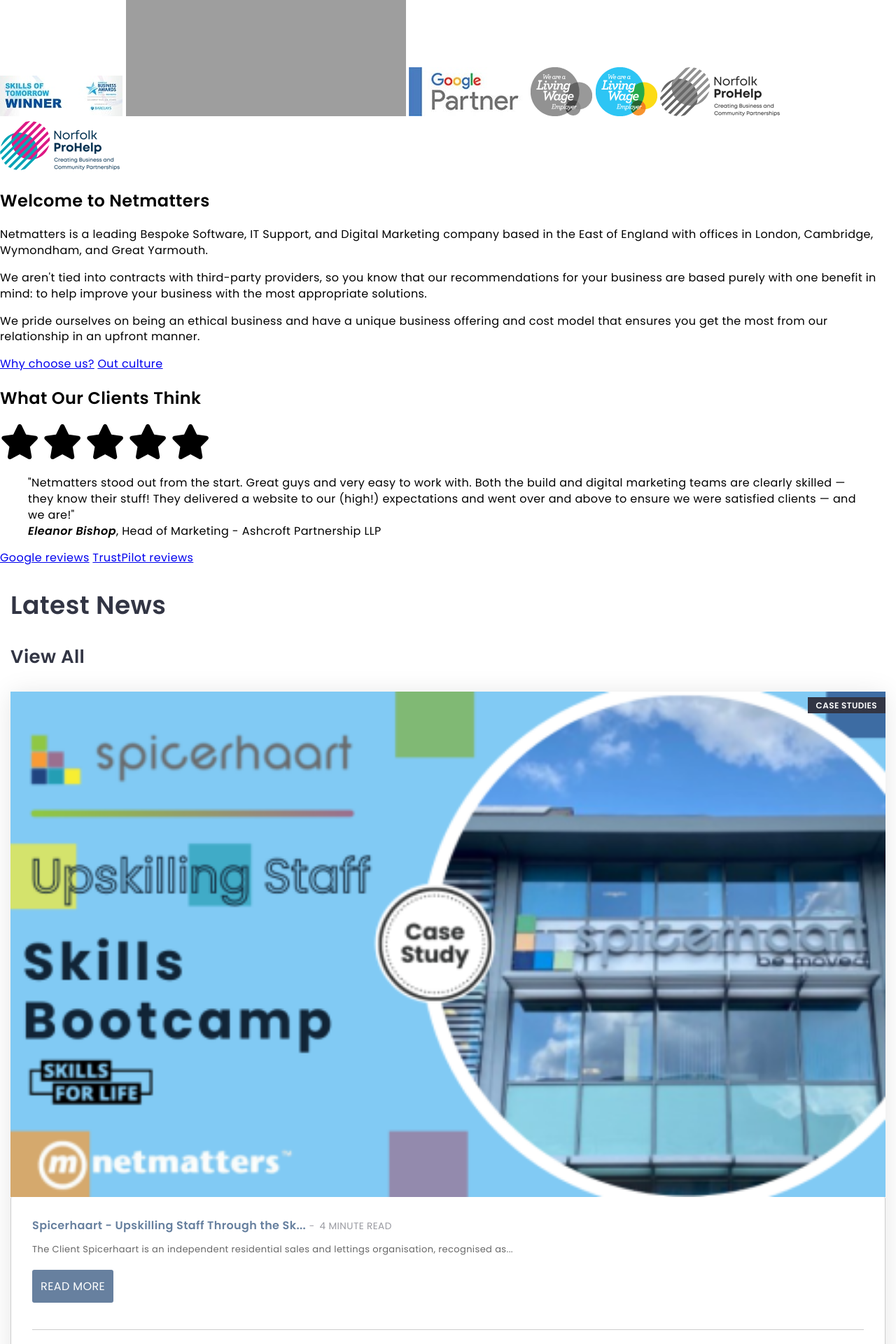
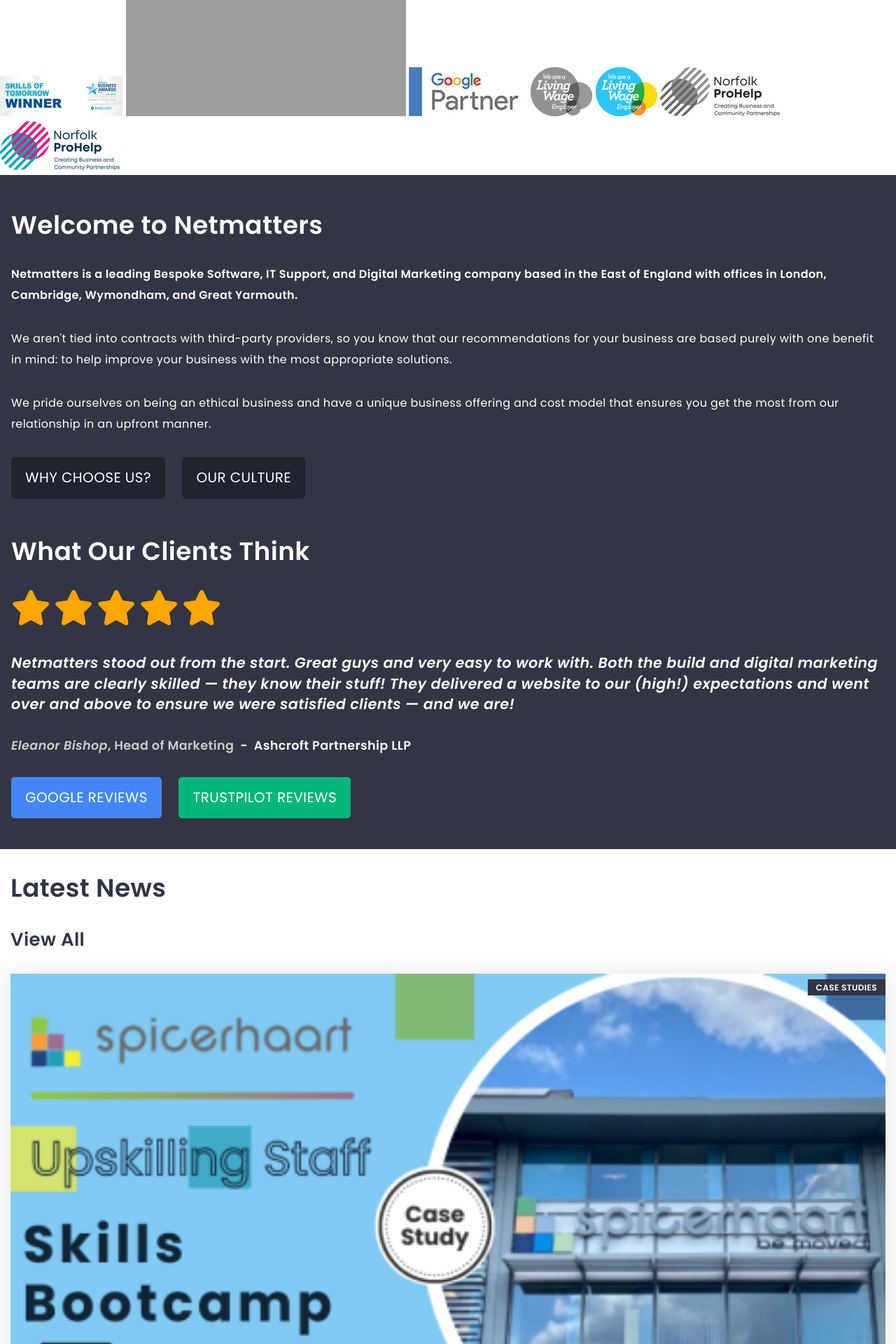
Before and after one commit to hortfrancis/netmatters-homepage, a PHP site: page / in a window 1280 px wide. Shown: the part 3693-5613 px from the top of the page at 70% size. Run offline with PHP 8.4, Linux system fonts and the light colour scheme; grey boxes are pictures that could not be loaded.

Commit message:
Add styling for Welcome section
- Remove empty scss/layout/_clients.scss
- Move font-decoration: none rule into button placeholder
- Change button padding and border-radius values to em
- Add blockquote rule to normalize.css to remove padding and margin

```diff
--- a/css/application.css
+++ b/css/application.css
@@ -338,12 +338,19 @@ template {
   display: none;
 }
 
-.newsletter-form__button, .clients__link--web-design, .clients__link--digital-marketing, .clients__link--it-support, .clients__link--bespoke-software, .news__card-read-more-button {
-  padding: 0.75em;
+blockquote {
+  padding: 0;
+  margin: 0;
+}
+
+.newsletter-form__button, .clients__link--web-design, .clients__link--digital-marketing, .clients__link--it-support, .clients__link--bespoke-software, .news__card-read-more-button, .welcome__button-link {
+  padding: 0.75em 1em;
   border: none;
-  border-radius: 3px;
+  border-radius: 0.25em;
   color: #fff;
+  display: inline-block;
   text-transform: uppercase;
+  text-decoration: none;
 }
 
 *,
@@ -373,6 +380,12 @@ body {
   border: 0;
 }
 
+.welcome {
+  padding: 1rem 1rem 1.5rem;
+  background-color: #323544;
+  color: #fff;
+}
+
 .news {
   padding-right: 15px;
   padding-left: 15px;
@@ -387,6 +400,84 @@ body {
 
 .footer {
   background-color: #323544;
+}
+
+.welcome__heading {
+  font-size: 2.25rem;
+}
+
+.welcome__paragraph {
+  margin-bottom: 2rem;
+  line-height: 1.875rem;
+}
+.welcome__paragraph a {
+  color: #fff;
+  text-decoration: none;
+}
+.welcome__paragraph a:hover {
+  text-decoration: underline;
+}
+
+.welcome__button-link {
+  background-color: #212330;
+  margin: 0 1em 1em 0;
+  font-size: 1.25rem;
+}
+.welcome__button-link:hover {
+  background-color: #020203;
+}
+
+.welcome__star {
+  fill: #ffa500;
+}
+
+.welcome__testimonial {
+  margin: 2rem 0;
+}
+
+.welcome__testimonial-quote {
+  font-size: 1.3rem;
+  font-style: italic;
+}
+
+.welcome__testimonial-author {
+  margin-top: 2rem;
+  font-size: 1.1rem;
+  font-weight: 600;
+}
+.welcome__testimonial-author a {
+  color: #fff;
+  text-decoration: none;
+}
+.welcome__testimonial-author a:hover {
+  text-decoration: underline;
+}
+
+.welcome__testimonial-author-name {
+  color: #ccc;
+}
+
+.welcome__testimonial-author-organisation:before {
+  content: "-";
+  padding: 0 0.5em;
+}
+
+.welcome__paragraph--first {
+  font-weight: 600;
+}
+
+.welcome__button-link--google {
+  background-color: #4387f6;
+}
+.welcome__button-link--google:hover {
+  background-color: #0b5ce2;
+}
+
+.welcome__button-link--trustpilot {
+  background-color: #00b67b;
+}
+.welcome__button-link--trustpilot:hover {
+  background-color: #006a47;
 }
 
 .news__header {
@@ -544,7 +635,6 @@ body {
 
 .clients__link--bespoke-software {
   background-color: #67809F;
-  text-decoration: none;
 }
 .clients__link--bespoke-software:hover {
   background-color: #485b72;
@@ -552,7 +642,6 @@ body {
 
 .clients__link--it-support {
   background-color: #4183D7;
-  text-decoration: none;
 }
 .clients__link--it-support:hover {
   background-color: #235ea8;
@@ -560,7 +649,6 @@ body {
 
 .clients__link--digital-marketing {
   background-color: #2ECC71;
-  text-decoration: none;
 }
 .clients__link--digital-marketing:hover {
   background-color: #208e4e;
@@ -568,7 +656,6 @@ body {
 
 .clients__link--web-design {
   background-color: #926FB1;
-  text-decoration: none;
 }
 .clients__link--web-design:hover {
   background-color: #6c4a89;
--- a/index.html
+++ b/index.html
@@ -281,60 +281,69 @@
 
         </section>
 
-        <section> <!-- Welcome -->
+        <section class="welcome"> <!-- Welcome -->
 
-            <h2>Welcome to Netmatters</h2>
-            <p>Netmatters is a leading Bespoke Software, IT Support, and Digital Marketing company based in the East of
-                England with offices in London, Cambridge, Wymondham, and Great Yarmouth.</p>
-            <p>We aren't tied into contracts with third-party providers, so you know that our recommendations for your
+            <h2 class="welcome__heading">Welcome to Netmatters</h2>
+            <p class="welcome__paragraph welcome__paragraph--first">Netmatters is a leading <a href="#">Bespoke
+                    Software</a>, <a href="#">IT
+                    Support</a>, and <a href="#">Digital Marketing</a> company based in the East of
+                England with offices in <a href="#">London</a>, <a href="#">Cambridge</a>, <a href="#">Wymondham</a>,
+                and <a href="#">Great Yarmouth</a>.</p>
+            <p class="welcome__paragraph">We aren't tied into contracts with third-party providers, so you know that our
+                recommendations for your
                 business are based purely with one benefit in mind: to help improve your business with the most
                 appropriate solutions.</p>
-            <p>We pride ourselves on being an ethical business and have a unique business offering and cost model that
+            <p class="welcome__paragraph">We pride ourselves on being an ethical business and have a unique business
+                offering and cost model that
                 ensures you get the most from our relationship in an upfront manner.
             </p>
-            <a href="#">Why choose us?</a>
-            <a href="#">Out culture</a>
+            <div class="">
+                <a href="#" class="welcome__button-link">Why choose us?</a>
+                <a href="#" class="welcome__button-link">Our culture</a>
+            </div>
 
-            <h2>What Our Clients Think</h2>
+            <h2 class="welcome__heading">What Our Clients Think</h2>
 
-            <svg xmlns="http://www.w3.org/2000/svg" height="50px"
+            <svg class="welcome__star" xmlns="http://www.w3.org/2000/svg" height="50px"
                 viewBox="0 0 576 512"><!--! Font Awesome Free 6.4.2 by @fontawesome - https://fontawesome.com License - https://fontawesome.com/license (Commercial License) Copyright 2023 Fonticons, Inc. -->
                 <path
                     d="M316.9 18C311.6 7 300.4 0 288.1 0s-23.4 7-28.8 18L195 150.3 51.4 171.5c-12 1.8-22 10.2-25.7 21.7s-.7 24.2 7.9 32.7L137.8 329 113.2 474.7c-2 12 3 24.2 12.9 31.3s23 8 33.8 2.3l128.3-68.5 128.3 68.5c10.8 5.7 23.9 4.9 33.8-2.3s14.9-19.3 12.9-31.3L438.5 329 542.7 225.9c8.6-8.5 11.7-21.2 7.9-32.7s-13.7-19.9-25.7-21.7L381.2 150.3 316.9 18z" />
             </svg>
-            <svg xmlns="http://www.w3.org/2000/svg" height="50px"
+            <svg class="welcome__star" xmlns="http://www.w3.org/2000/svg" height="50px"
                 viewBox="0 0 576 512"><!--! Font Awesome Free 6.4.2 by @fontawesome - https://fontawesome.com License - https://fontawesome.com/license (Commercial License) Copyright 2023 Fonticons, Inc. -->
                 <path
                     d="M316.9 18C311.6 7 300.4 0 288.1 0s-23.4 7-28.8 18L195 150.3 51.4 171.5c-12 1.8-22 10.2-25.7 21.7s-.7 24.2 7.9 32.7L137.8 329 113.2 474.7c-2 12 3 24.2 12.9 31.3s23 8 33.8 2.3l128.3-68.5 128.3 68.5c10.8 5.7 23.9 4.9 33.8-2.3s14.9-19.3 12.9-31.3L438.5 329 542.7 225.9c8.6-8.5 11.7-21.2 7.9-32.7s-13.7-19.9-25.7-21.7L381.2 150.3 316.9 18z" />
             </svg>
-            <svg xmlns="http://www.w3.org/2000/svg" height="50px"
+            <svg class="welcome__star" xmlns="http://www.w3.org/2000/svg" height="50px"
                 viewBox="0 0 576 512"><!--! Font Awesome Free 6.4.2 by @fontawesome - https://fontawesome.com License - https://fontawesome.com/license (Commercial License) Copyright 2023 Fonticons, Inc. -->
                 <path
                     d="M316.9 18C311.6 7 300.4 0 288.1 0s-23.4 7-28.8 18L195 150.3 51.4 171.5c-12 1.8-22 10.2-25.7 21.7s-.7 24.2 7.9 32.7L137.8 329 113.2 474.7c-2 12 3 24.2 12.9 31.3s23 8 33.8 2.3l128.3-68.5 128.3 68.5c10.8 5.7 23.9 4.9 33.8-2.3s14.9-19.3 12.9-31.3L438.5 329 542.7 225.9c8.6-8.5 11.7-21.2 7.9-32.7s-13.7-19.9-25.7-21.7L381.2 150.3 316.9 18z" />
             </svg>
-            <svg xmlns="http://www.w3.org/2000/svg" height="50px"
+            <svg class="welcome__star" xmlns="http://www.w3.org/2000/svg" height="50px"
                 viewBox="0 0 576 512"><!--! Font Awesome Free 6.4.2 by @fontawesome - https://fontawesome.com License - https://fontawesome.com/license (Commercial License) Copyright 2023 Fonticons, Inc. -->
                 <path
                     d="M316.9 18C311.6 7 300.4 0 288.1 0s-23.4 7-28.8 18L195 150.3 51.4 171.5c-12 1.8-22 10.2-25.7 21.7s-.7 24.2 7.9 32.7L137.8 329 113.2 474.7c-2 12 3 24.2 12.9 31.3s23 8 33.8 2.3l128.3-68.5 128.3 68.5c10.8 5.7 23.9 4.9 33.8-2.3s14.9-19.3 12.9-31.3L438.5 329 542.7 225.9c8.6-8.5 11.7-21.2 7.9-32.7s-13.7-19.9-25.7-21.7L381.2 150.3 316.9 18z" />
             </svg>
-            <svg xmlns="http://www.w3.org/2000/svg" height="50px"
+            <svg class="welcome__star" xmlns="http://www.w3.org/2000/svg" height="50px"
                 viewBox="0 0 576 512"><!--! Font Awesome Free 6.4.2 by @fontawesome - https://fontawesome.com License - https://fontawesome.com/license (Commercial License) Copyright 2023 Fonticons, Inc. -->
                 <path
                     d="M316.9 18C311.6 7 300.4 0 288.1 0s-23.4 7-28.8 18L195 150.3 51.4 171.5c-12 1.8-22 10.2-25.7 21.7s-.7 24.2 7.9 32.7L137.8 329 113.2 474.7c-2 12 3 24.2 12.9 31.3s23 8 33.8 2.3l128.3-68.5 128.3 68.5c10.8 5.7 23.9 4.9 33.8-2.3s14.9-19.3 12.9-31.3L438.5 329 542.7 225.9c8.6-8.5 11.7-21.2 7.9-32.7s-13.7-19.9-25.7-21.7L381.2 150.3 316.9 18z" />
             </svg>
 
-            <blockquote>
-                "Netmatters stood out from the start. Great guys and very easy to work with. Both the build and digital
+            <blockquote class="welcome__testimonial">
+                <span class="welcome__testimonial-quote">
+                Netmatters stood out from the start. Great guys and very easy to work with. Both the build and digital
                 marketing teams are clearly skilled &mdash; they know their stuff! They delivered a website to our
                 (high!)
-                expectations and went over and above to ensure we were satisfied clients &mdash; and we are!"
-                <footer>
-                    <cite>Eleanor Bishop</cite><span>, Head of Marketing</span> - Ashcroft Partnership LLP
+                expectations and went over and above to ensure we were satisfied clients &mdash; and we are!
+                </span>
+                <footer class="welcome__testimonial-author">
+                    <span class="welcome__testimonial-author-name"><cite>Eleanor Bishop</cite>, Head of Marketing</span><span class="welcome__testimonial-author-organisation"><a href="#">Ashcroft Partnership LLP</a></span>
                 </footer>
             </blockquote>
 
-            <a href="#">Google reviews</a>
-            <a href="#">TrustPilot reviews</a>
+            <a href="#" class="welcome__button-link welcome__button-link--google">Google reviews</a>
+            <a href="#" class="welcome__button-link welcome__button-link--trustpilot">TrustPilot reviews</a>
 
         </section>
 
@@ -366,7 +375,8 @@
                         </div>
                     </div>
                 </a>
-                <a href="#" class="news__card-category-label news__card-category-label--bespoke-software">Case Studies</a>
+                <a href="#" class="news__card-category-label news__card-category-label--bespoke-software">Case
+                    Studies</a>
             </section>
 
             <section class="news__card"> <!-- Article summary card -->
--- a/scss/base/_normalize.scss
+++ b/scss/base/_normalize.scss
@@ -377,3 +377,10 @@ template {
 [hidden] {
     display: none;
 }
+
+// Added by Alex HF
+
+blockquote {
+    padding: 0;
+    margin: 0;
+}
--- a/scss/base/_placeholders.scss
+++ b/scss/base/_placeholders.scss
@@ -1,10 +1,13 @@
 %button {
-    padding: 0.75em;
+    padding: 0.75em 1em;
     border: none;
-    border-radius: 3px;
+    border-radius: 0.25em;
 
     color: $white;
 
+    display: inline-block;
+
     text-transform: uppercase;
-    // line-height: 2.1875;
+    text-decoration: none;
+
 }
--- a/scss/layout/_index.scss
+++ b/scss/layout/_index.scss
@@ -1,4 +1,4 @@
-@import 'news',
-        'clients',
+@import 'welcome',
+        'news',
         'newsletter-form',
         'footer';
--- /dev/null
+++ b/scss/layout/_welcome.scss
@@ -0,0 +1,10 @@
+.welcome {
+
+    padding: 1rem 1rem 1.5rem;
+
+    background-color: $dark-grey;
+    color: $white;
+
+
+
+}
--- a/scss/modules/_clients.scss
+++ b/scss/modules/_clients.scss
@@ -24,27 +24,19 @@
 .clients__link--bespoke-software {
     @extend %button;
     @include background-with-darken-on-hover(map-get($services-colours, 'bespoke software'));
-
-    text-decoration: none;
 }
 
 .clients__link--it-support {
     @extend %button;
     @include background-with-darken-on-hover(map-get($services-colours, 'it support'));
-
-    text-decoration: none;
 }
 
 .clients__link--digital-marketing {
     @extend %button;
     @include background-with-darken-on-hover(map-get($services-colours, 'digital marketing'));
-
-    text-decoration: none;
 }
 
 .clients__link--web-design {
     @extend %button;
     @include background-with-darken-on-hover(map-get($services-colours, 'web design'));
-
-    text-decoration: none;
 }
--- a/scss/modules/_index.scss
+++ b/scss/modules/_index.scss
@@ -1,4 +1,5 @@
-@import 'news',
+@import 'welcome',
+        'news',
         'clients',
         'newsletter-form',
         'footer';
--- a/scss/modules/_news.scss
+++ b/scss/modules/_news.scss
@@ -94,8 +94,6 @@
 
 .news__card-read-more-button {
     @extend %button;
-
-
 }
 
 .news__card-author-container {
--- /dev/null
+++ b/scss/modules/_welcome.scss
@@ -0,0 +1,85 @@
+.welcome__heading {
+    font-size: 2.25rem;
+}
+
+.welcome__paragraph {
+
+    margin-bottom: 2rem;
+
+    line-height: 1.875rem;
+
+    a {
+        color: $white;
+        text-decoration: none;
+
+        &:hover {
+            text-decoration: underline;
+        }
+    }
+}
+
+.welcome__button-link {
+    @extend %button;
+    @include background-with-darken-on-hover($darker-grey);
+
+    margin: 0 1em 1em 0;
+
+    font-size: 1.25rem;
+}
+
+.welcome__star {
+    fill: $star-yellow;
+}
+
+.welcome__testimonial {
+    margin: 2rem 0;
+}
+
+.welcome__testimonial-quote {
+    font-size: 1.3rem;
+    font-style: italic;
+}
+
+
+
+.welcome__testimonial-author {
+    margin-top: 2rem;
+
+    font-size: 1.1rem;
+    font-weight: 600;
+
+    a {
+        color: $white;
+        text-decoration: none;
+
+        &:hover {
+            text-decoration: underline;
+        }
+    }
+}
+
+.welcome__testimonial-author-name {
+    color: $mid-grey-02;
+}
+
+.welcome__testimonial-author-organisation {
+
+    &:before {
+        content: '-';
+        padding: 0 0.5em;
+    }
+}
+
+// Modifiers
+
+.welcome__paragraph--first {
+    font-weight: 600;
+}
+
+.welcome__button-link--google {
+    @include background-with-darken-on-hover($google-blue);
+}
+
+.welcome__button-link--trustpilot {
+    @include background-with-darken-on-hover($trustpilot-green);
+}
--- a/scss/utilities/_config.scss
+++ b/scss/utilities/_config.scss
@@ -14,6 +14,14 @@ $required-red: #d24d57;
 // Used to colour the heading and 'Read more' link in the 'News' section
 $careers-blue: #4183d7;
 
+// Used to colour the links in the 'Welcome' section
+$google-blue: #4387f6;
+$trustpilot-green: #00b67b;
+
+// Used to colour the 5 stars in the 'Welcome' section
+
+$star-yellow: #ffa500;
+
 // Colours associated with each of the categories of services Netmatters offers
 $services-colours: (
 	'bespoke software': #67809F,
```
Also changed, not shown: scss/layout/_clients.scss (deleted), 1 other file.
